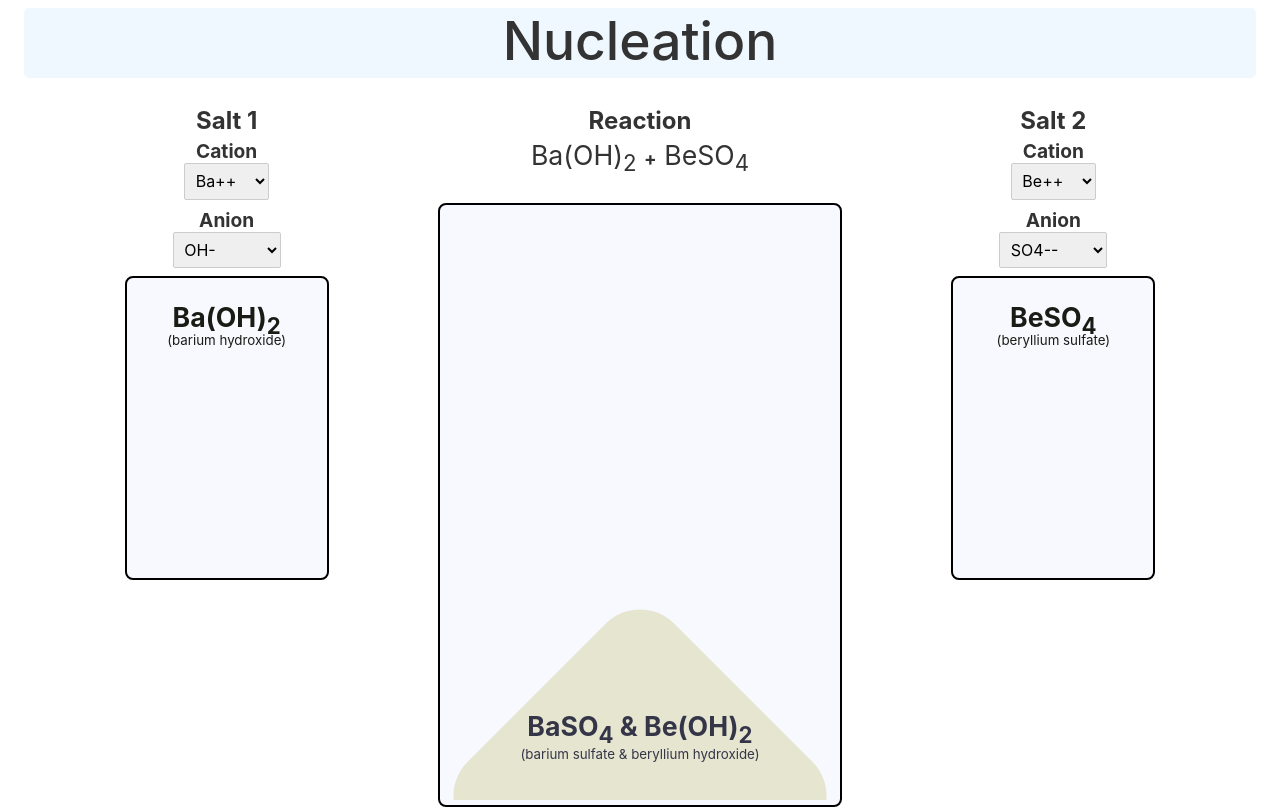
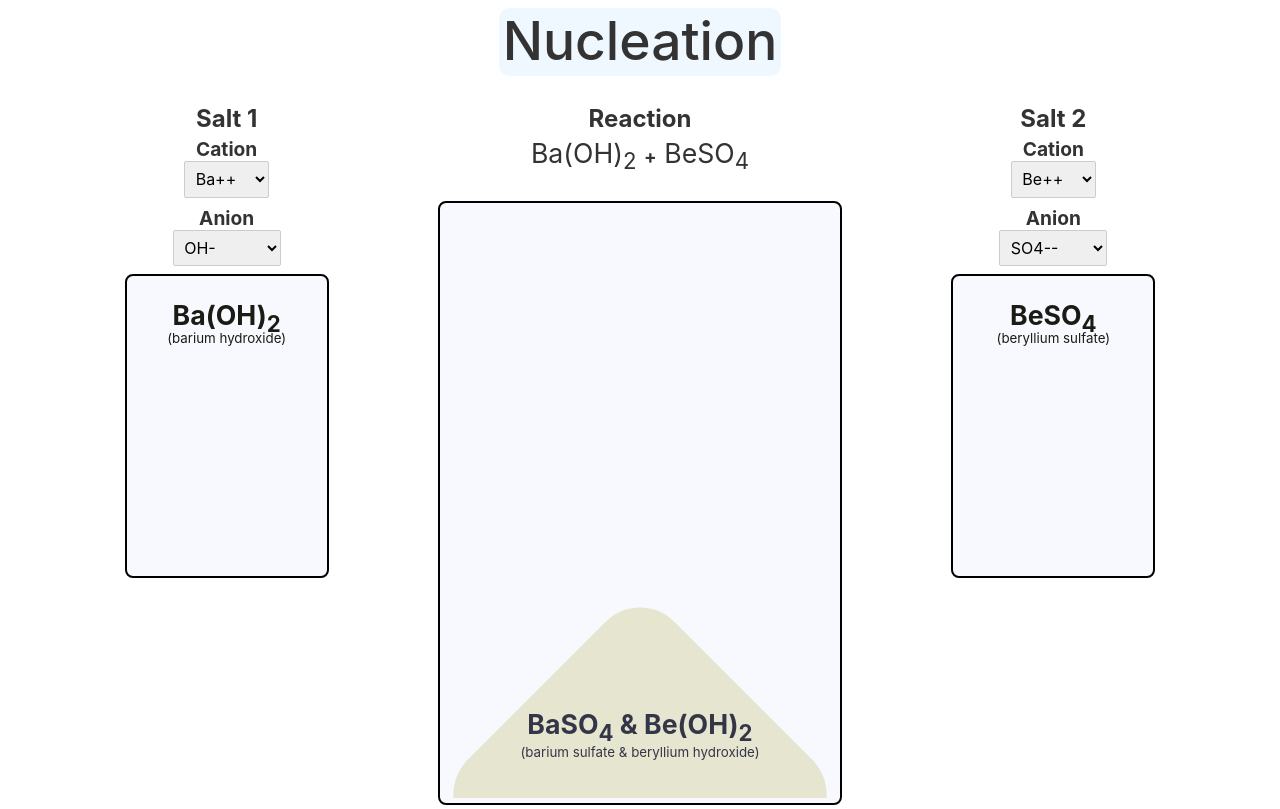
Before and after one commit to CaptainBoggle/nucleation, a Svelte app: page / in a window 1280 px wide. Shown: the top 809 px of the page. Built offline with nearby package versions, Linux system fonts and the light colour scheme.

Commit message:
Header rounded and box

```diff
--- a/src/App.svelte
+++ b/src/App.svelte
@@ -509,8 +509,11 @@ REACTION_TABLE: [
     font-weight: 500;
     grid-area: header;
     background-color: aliceblue;
-    height: 70px;
-    border-radius: 5px;
+    height: 68px;
+    width: 282px;
+    margin-left:auto;
+    margin-right:auto;
+    border-radius: 10px;
   }
   .leftinput {
     grid-area: leftinput;
```
